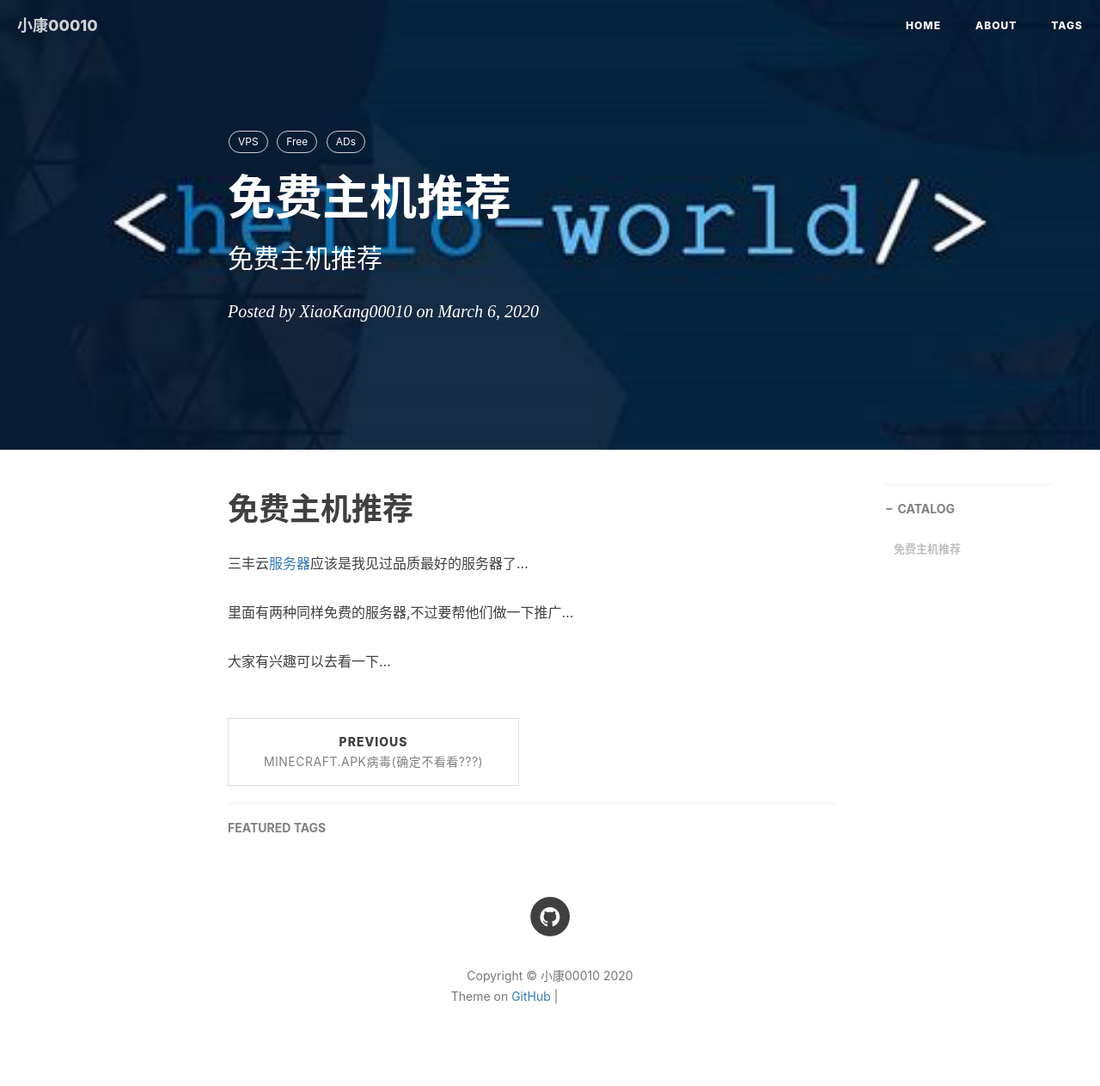
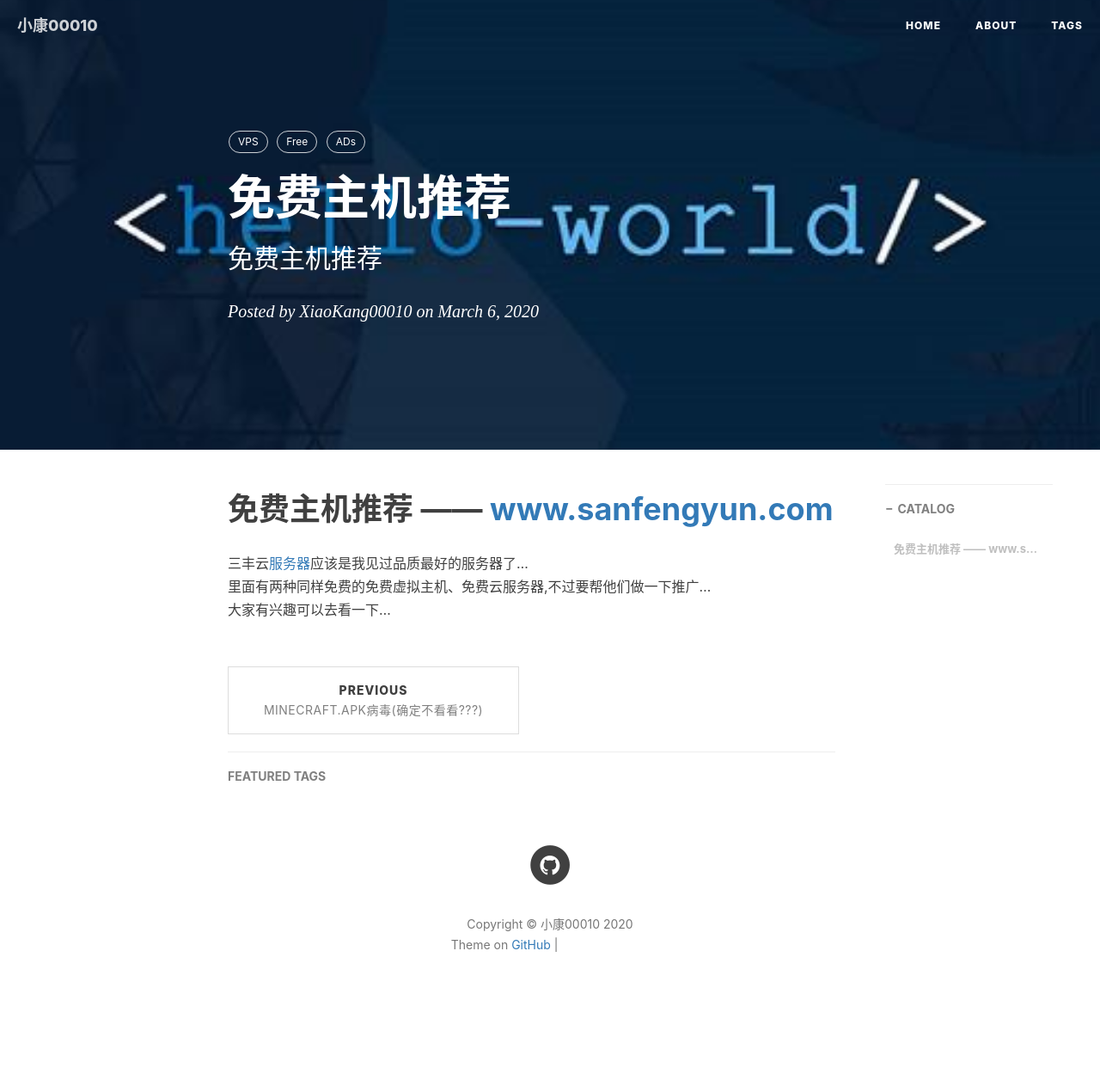
Before and after one commit to xiaokang00010/xiaokang00010.github.io, a Jekyll site: the page built from _posts/2020-03-06-AD_FreeServer.md, in a window 1280 px wide. Shown: the whole page at 86% size. Built offline with Jekyll 4.4.1, drawn with Linux system fonts in a browser that asks for light colours; nearby versions of some CDN libraries; comment, search, counter and statistics services are not loaded; after the commit the page ends 1203 px from its top, so only the background shows below that; grey boxes are pictures that could not be loaded.

Commit message:
Update 2020-03-06-AD_FreeServer.md

```diff
--- a/_posts/2020-03-06-AD_FreeServer.md
+++ b/_posts/2020-03-06-AD_FreeServer.md
@@ -11,10 +11,8 @@ tags:
     - Free
     - ADs
 ---
-# 免费主机推荐
+# 免费主机推荐 —— [www.sanfengyun.com](www.sanfengyun.com)
 
 三丰云[服务器](https://sanfengyun.com)应该是我见过品质最好的服务器了...<br>
-
-里面有两种同样免费的服务器,不过要帮他们做一下推广...<br>
-
+里面有两种同样免费的免费虚拟主机、免费云服务器,不过要帮他们做一下推广...<br>
 大家有兴趣可以去看一下...
```
